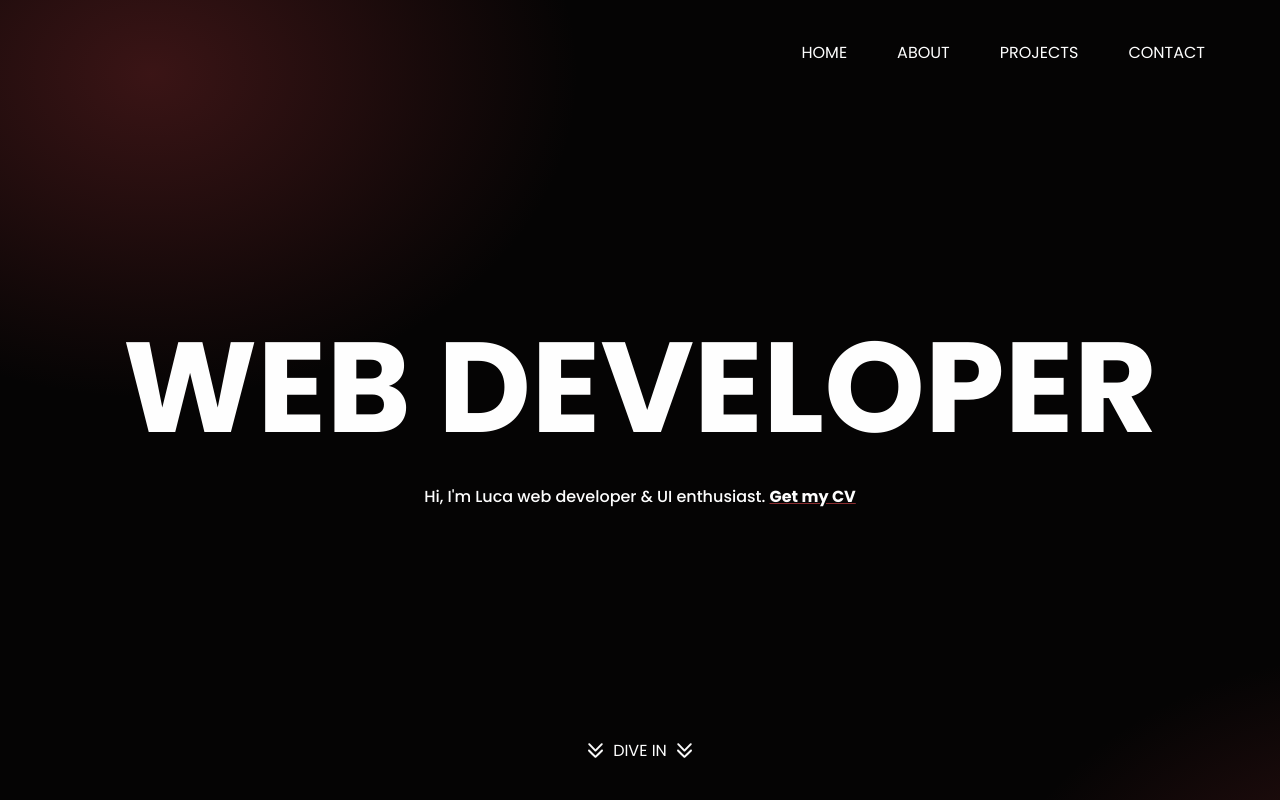
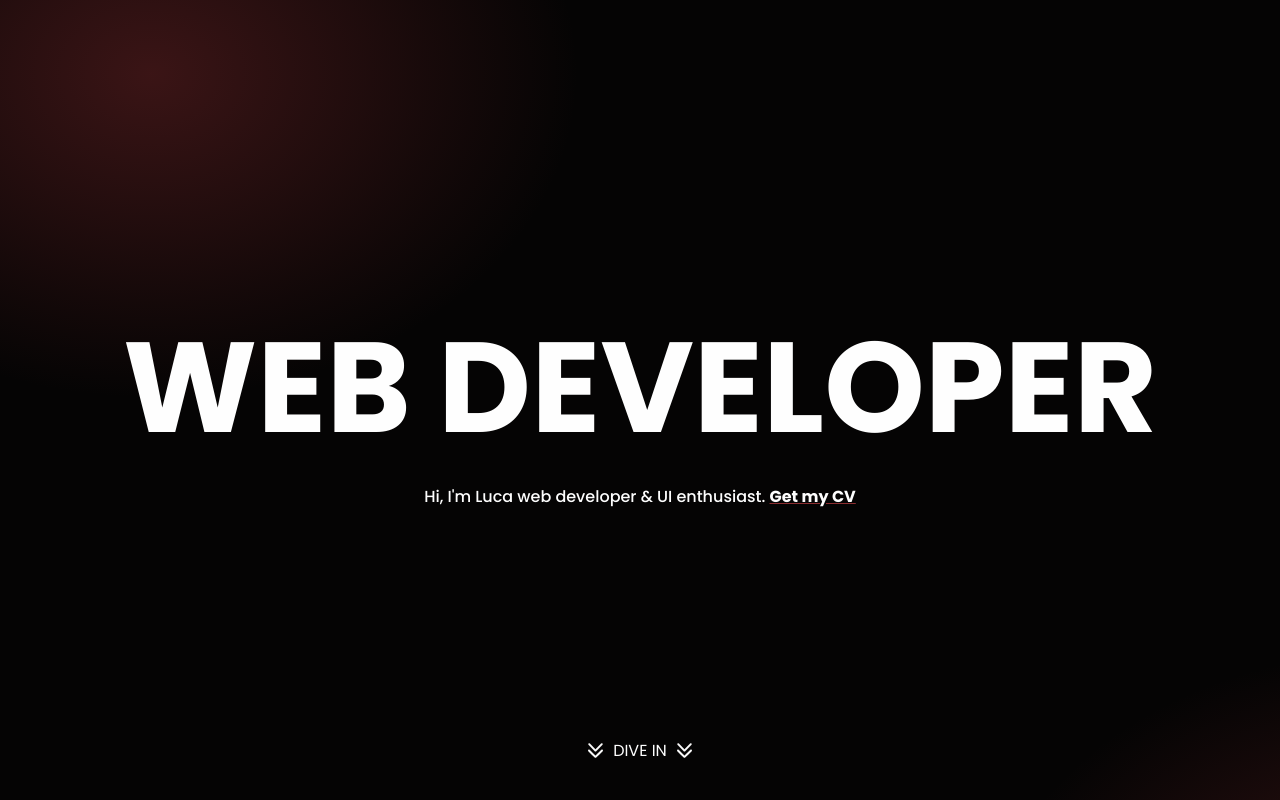
Before and after one commit to LucaMimmo05/portfolio, a React (Vite) app: page / in a window 1280 px wide. Shown: the top 800 px of the page. Built offline with nearby package versions, Linux system fonts and the light colour scheme; a web font is replaced by a local one.

Commit message:
Fixed navbar position

```diff
--- a/src/components/sections/HeroSection/HeroSection.jsx
+++ b/src/components/sections/HeroSection/HeroSection.jsx
@@ -4,7 +4,7 @@ import Overlay from "../../overlay/Overlay";
 import Navbar from "../../navbar/Navbar";
 import { useIntersectionObserver } from "../../../hooks/useIntersectionObserver";
 
-const HeroSection = ({ onNavClick }) => {
+const HeroSection = () => {
     const [ref, isVisible] = useIntersectionObserver();
 
     const handleDownload = () => {
@@ -23,7 +23,7 @@ const HeroSection = ({ onNavClick }) => {
             id="home"
         >
             <Overlay top={-250} left={-350} right={0} bottom={0} />
-            <Navbar onClick={onNavClick} />
+
 
             <main className={style.Main}>
                 <h1>WEB DEVELOPER</h1>
```
